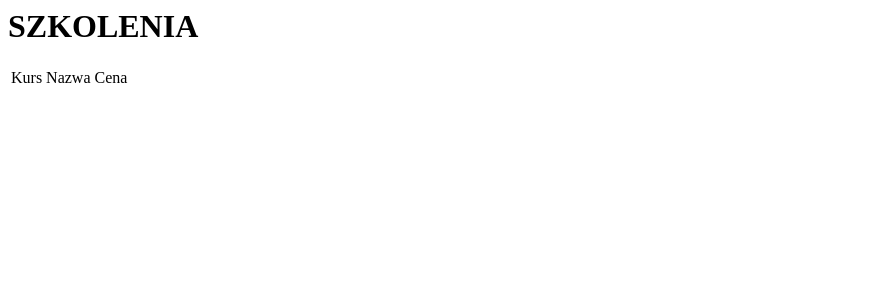
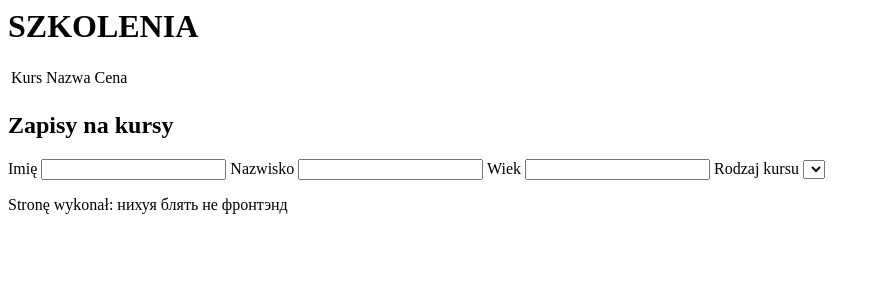
Before and after one commit to BaldrProgrammer/frontend_zadania, a PHP site: page / in a window 1280 px wide. Shown: the top 305 px of the page, without its empty margins (0-879 px from the left). Run offline with PHP 8.4, Linux system fonts and the light colour scheme; lists and menus that the app fills with data are empty.

Commit message:
inf03 2zad html looks like completed

```diff
--- a/inf_03_2025_06_10_SG_kolor/index.php
+++ b/inf_03_2025_06_10_SG_kolor/index.php
@@ -26,10 +26,24 @@
         </table>
     </section>
     <section class="right">
+        <form action="#" method="post">
+            <h2>
+                Zapisy na kursy
+            </h2>
+            <label for="input_name">Imię</label>
+            <input id="input_name">
+            <label for="input_surname">Nazwisko</label>
+            <input id="input_surname">
+            <label for="input_age">Wiek</label>
+            <input id="input_age">
+            <label for="select_course_type">Rodzaj kursu</label>
+            <select id="select_course_type">
 
+            </select>
+        </form>
     </section>
 </main>
 <footer>
-
+    <p>Stronę wykonał: нихуя блять не фронтэнд</p>
 </footer>
 </body>
```
